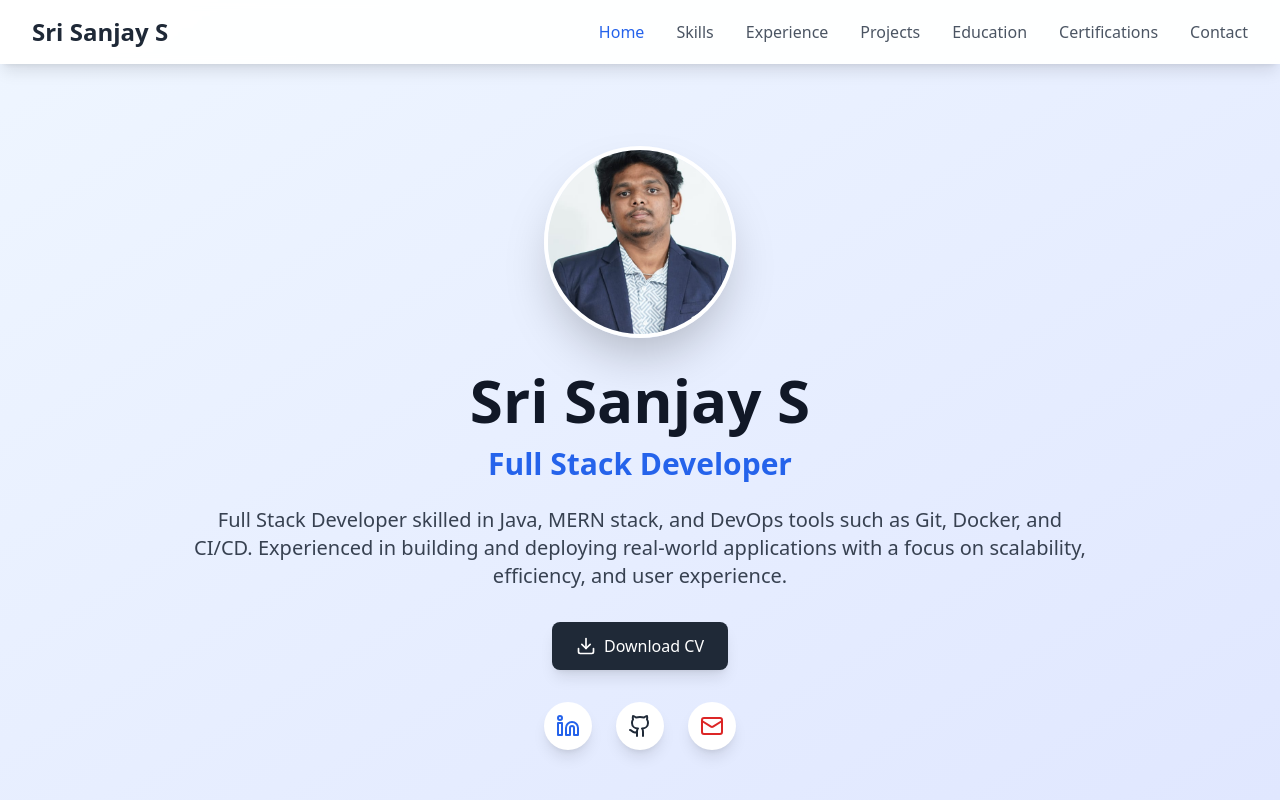
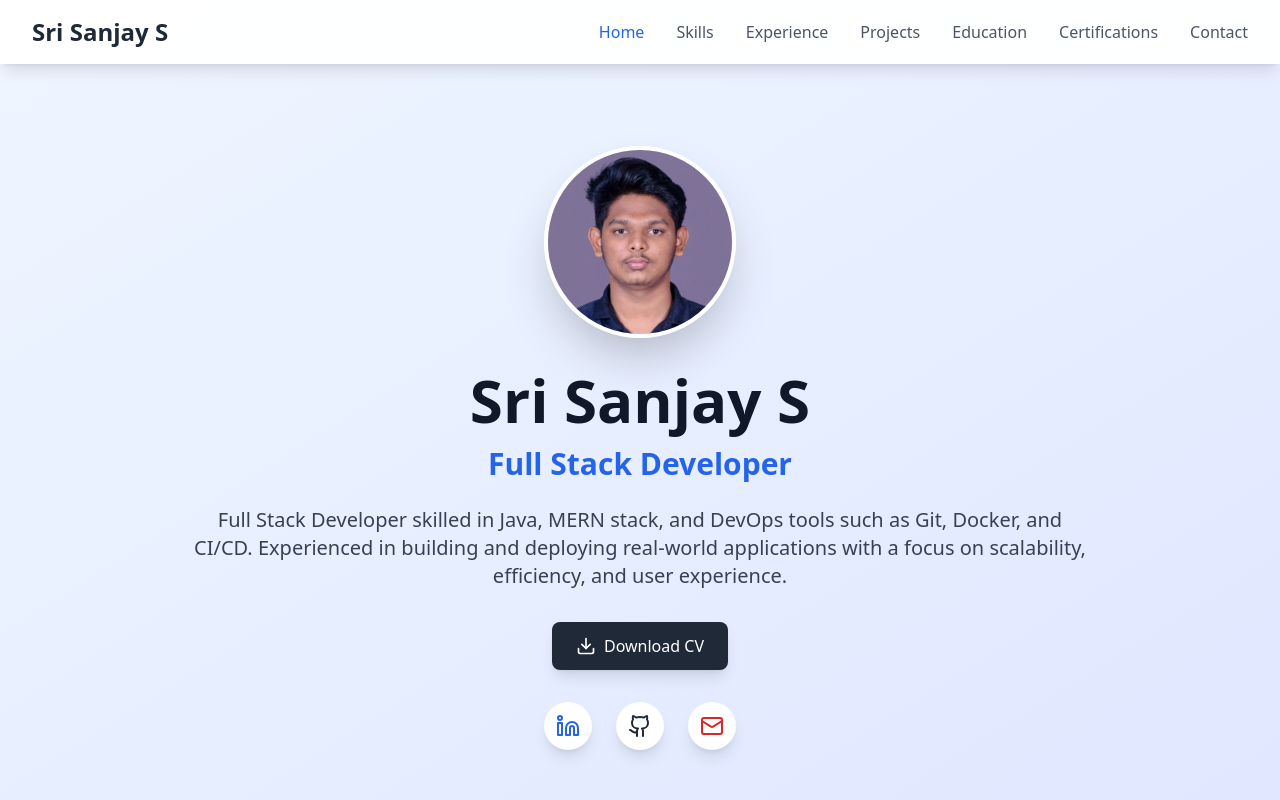
Before and after one commit to srisanjay22it53/Sri-Sanjay-S---PortFolio, a React (Vite) app: page / in a window 1280 px wide. Shown: the top 800 px of the page. Built offline with nearby package versions, Linux system fonts and the light colour scheme.

Commit message:
Fix profile image size and alignment

```diff
--- a/src/components/Certifications.tsx
+++ b/src/components/Certifications.tsx
@@ -1,6 +1,4 @@
-import React from 'react';
 import { Award, Calendar } from 'lucide-react';
-
 const Certifications = () => {
   const certifications = [
     {
--- /dev/null
+++ b/src/components/DownloadResumeButton.tsx
@@ -0,0 +1,15 @@
+import React from 'react';
+
+const DownloadResumeButton: React.FC = () => {
+  return (
+    <a
+      href="/resume.pdf"
+      download="resume.pdf"
+      className="inline-block bg-blue-600 text-white px-6 py-2 rounded-lg font-semibold shadow hover:bg-blue-700 transition"
+    >
+      Download Resume
+    </a>
+  );
+};
+
+export default DownloadResumeButton;
--- a/src/components/Education.tsx
+++ b/src/components/Education.tsx
@@ -1,5 +1,6 @@
 import React from 'react';
 import { GraduationCap, Calendar, Award } from 'lucide-react';
+import DownloadResumeButton from './DownloadResumeButton';
 
 interface EducationItem {
   degree: string;
@@ -48,15 +49,7 @@ const Education: React.FC = () => {
       <div className="max-w-7xl mx-auto px-4 sm:px-6 lg:px-8">
 
         {/* Download Resume Button */}
-        <div className="flex justify-end mb-8">
-          <a
-            href="/resume.pdf"
-            download="resume.pdf"
-            className="inline-block bg-blue-600 text-white px-6 py-2 rounded-lg font-semibold shadow hover:bg-blue-700 transition"
-          >
-            Download Resume
-          </a>
-        </div>
+
 
         <div className="text-center mb-16">
           <h2 className="text-4xl font-bold text-gray-900 mb-4">Education</h2>
--- a/src/components/Hero.tsx
+++ b/src/components/Hero.tsx
@@ -3,31 +3,52 @@ import { Github, Linkedin, Mail, Download } from 'lucide-react';
 
 const Hero = () => {
   return (
-    <section id="home" className="min-h-screen flex items-center justify-center bg-gradient-to-br from-blue-50 to-indigo-100 pt-24">
+    <section
+      id="home"
+      className="min-h-screen flex items-center justify-center bg-gradient-to-br from-blue-50 to-indigo-100 pt-24"
+    >
       <div className="max-w-7xl mx-auto px-4 sm:px-6 lg:px-8 py-12">
         <div className="text-center">
+
+          {/* Profile Image */}
           <div className="mb-8">
             <img
               src="/sanjay.jpg"
               alt="Sri Sanjay S"
-              className="w-48 h-48 rounded-full mx-auto mb-8 shadow-2xl object-cover border-4 border-white"
+              className="
+                w-32 h-32
+                sm:w-40 sm:h-40
+                md:w-48 md:h-48
+                rounded-full
+                mx-auto
+                mb-8
+                shadow-2xl
+                object-cover
+                object-top
+                border-4
+                border-white
+              "
             />
           </div>
 
+          {/* Name */}
           <h1 className="text-4xl sm:text-6xl font-bold text-gray-900 mb-4">
             Sri Sanjay S
           </h1>
 
+          {/* Title */}
           <h2 className="text-2xl sm:text-3xl font-semibold text-blue-600 mb-6">
             Full Stack Developer
           </h2>
 
+          {/* Description */}
           <p className="text-lg sm:text-xl text-gray-700 max-w-4xl mx-auto leading-relaxed mb-8">
             Full Stack Developer skilled in Java, MERN stack, and DevOps tools such as Git, Docker, and CI/CD.
             Experienced in building and deploying real-world applications with a focus on scalability,
             efficiency, and user experience.
           </p>
 
+          {/* Download Button */}
           <div className="flex flex-wrap justify-center gap-4 mb-8">
             <a
               href="/resume.pdf"
@@ -42,6 +63,7 @@ const Hero = () => {
             </a>
           </div>
 
+          {/* Social Icons */}
           <div className="flex justify-center space-x-6">
             <a
               href="https://www.linkedin.com/in/sri-sanjay-s-64b546247/"
@@ -68,6 +90,7 @@ const Hero = () => {
               <Mail className="w-6 h-6 text-red-600" />
             </a>
           </div>
+
         </div>
       </div>
     </section>
```
Also changed, not shown: public/sanjay.jpg, 1 other file (tests, documents, lock files or other folders).
